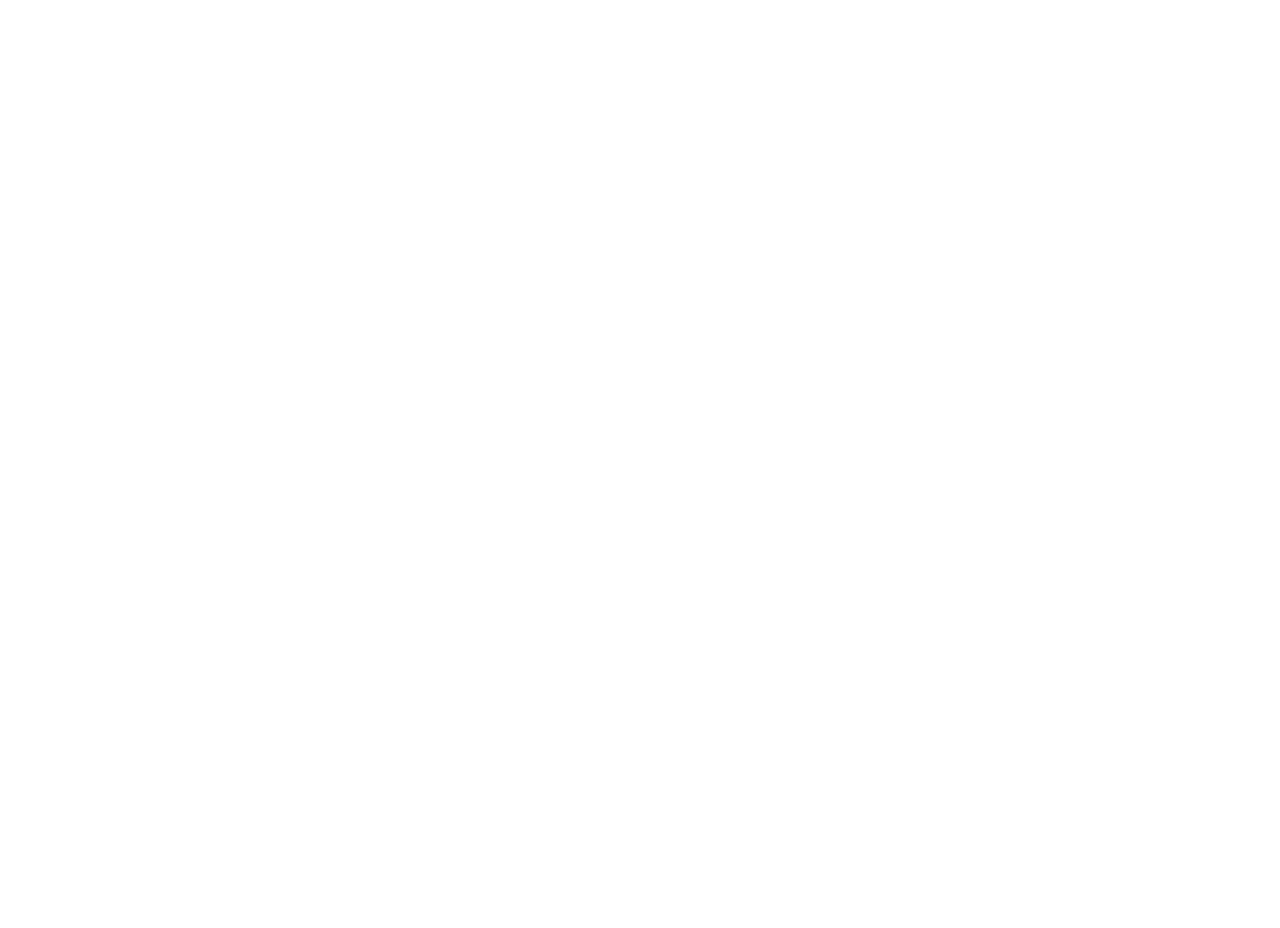
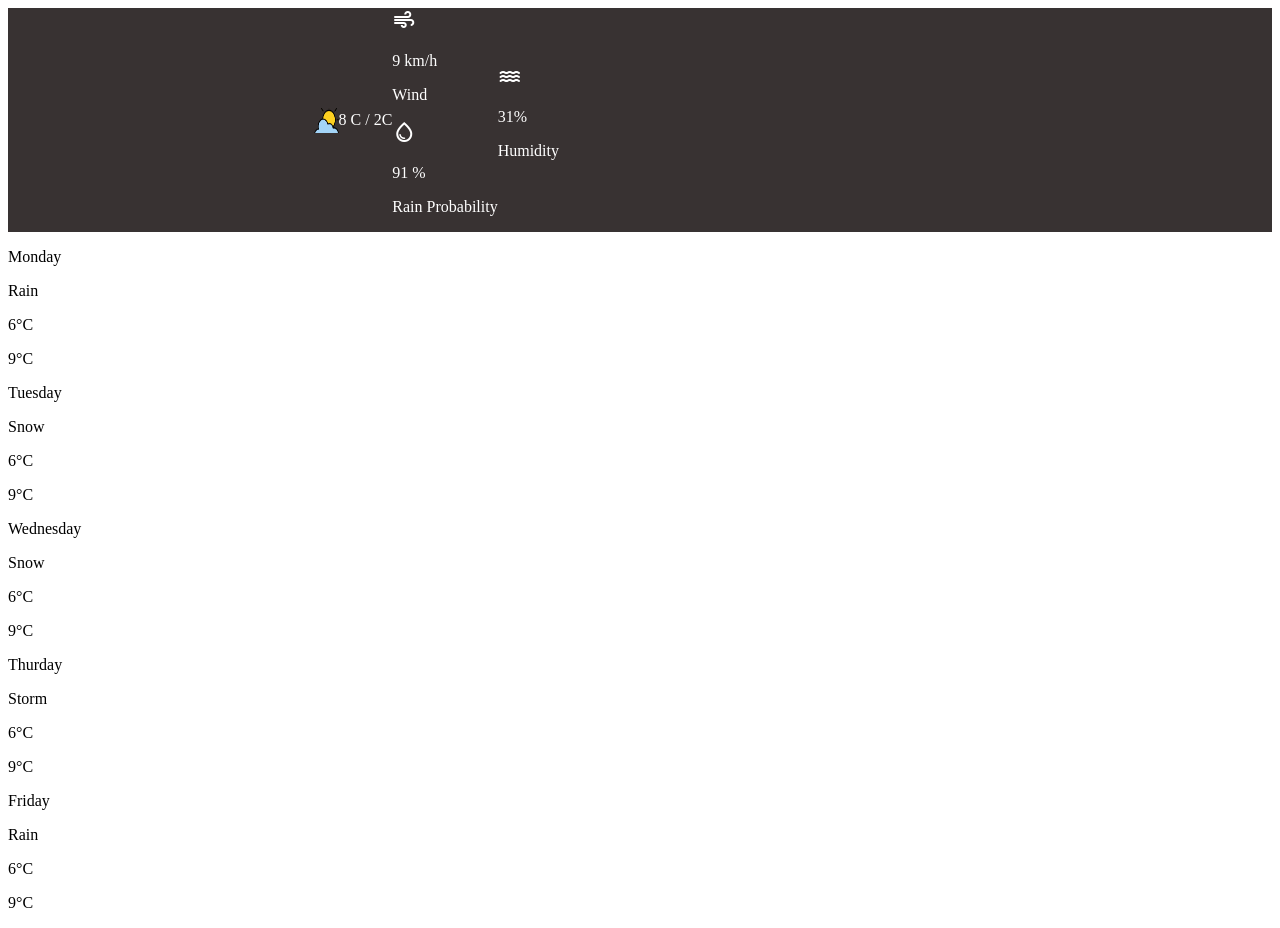
Before and after one commit to HFZ101/weatherApp, a plain HTML site: page index.html in a window 1280 px wide. Before the commit the page ends 800 px from the top, so only its background shows below. Drawn offline with nearby package versions, Linux system fonts and the light colour scheme.

Commit message:
add styles

```diff
--- a/index.html
+++ b/index.html
@@ -3,9 +3,79 @@
 <head>
     <meta charset="UTF-8">
     <meta name="viewport" content="width=device-width, initial-scale=1.0">
-    <title>Document</title>
+    <title>Weather app</title>
+
+    <link rel="stylesheet" href="style.css">
+
+    <link rel="stylesheet" href="https://fonts.googleapis.com/css2?family=Material+Symbols+Outlined:opsz,wght,FILL,GRAD@24,400,0,0" />
+    <link rel="stylesheet" href="https://fonts.googleapis.com/css2?family=Material+Symbols+Outlined:opsz,wght,FILL,GRAD@24,400,0,0" />
+    <link rel="stylesheet" href="https://fonts.googleapis.com/css2?family=Material+Symbols+Outlined:opsz,wght,FILL,GRAD@24,400,0,0" />
 </head>
 <body>
+    <div id="main-container">
+        <!-- current weather -->
+        <div id="current-weather"></div>
+        <hi id="Bristol"></hi>
+        <h2 id="Now"></h2>
+        <img src="cloud1.png" alt="weather icon">
+        <p>8 C / 2C</p>
+        <div id = "current-info">
+            <div class="info">
+                <div><span class="material-symbols-outlined">air</span></div>
+                <p>9 km/h</p>
+                <p>Wind</p>
+            </div>
+            <div class="info">
+                <div><span class="material-symbols-outlined">water_drop</span></div>
+                <p>91 %</p>
+                <p>Rain Probability</p>
+            </div>
+        </div>
+        <div class="info">
+            <div><span class="material-symbols-outlined">water</span></div>
+            <p>31%</p>
+            <p>Humidity</p>
+        </div>
 
+
+    </div>
+
+    <div id="forecast">
+        <div class="forcast-info">
+            <p class="day">Monday</p>
+            <div></div>
+            <p>Rain</p>
+            <p>6&deg;C</p>
+            <p>9&deg;C</p>
+        </div>
+        <div class="forcast-info">
+            <p class="day">Tuesday</p>
+            <div></div>
+            <p>Snow</p>
+            <p>6&deg;C</p>
+            <p>9&deg;C</p>
+        </div>
+        <div class="forcast-info">
+            <p class="day">Wednesday</p>
+            <div></div>
+            <p>Snow</p>
+            <p>6&deg;C</p>
+            <p>9&deg;C</p>
+        </div>
+        <div class="forcast-info">
+            <p class="day">Thurday</p>
+            <div></div>
+            <p>Storm</p>
+            <p>6&deg;C</p>
+            <p>9&deg;C</p>
+        </div>
+        <div class="forcast-info">
+            <p class="day">Friday</p>
+            <div></div>
+            <p>Rain</p>
+            <p>6&deg;C</p>
+            <p>9&deg;C</p>
+        </div>
+    </div>
 </body>
 </html>
--- /dev/null
+++ b/style.css
@@ -0,0 +1,30 @@
+.text-center{
+
+}
+
+#main-container{
+    width: 100%;
+    display: flex;
+    flex-direction: row;
+    align-items: center;
+    background-color: rgb(56, 50, 50);
+    color: white;
+}
+
+#current-weather{
+    flex:0.3;
+    display: flex;
+    flex-direction: column;
+    align-items: center;
+    background-color: violet;
+}
+
+img{
+    width: 25px;
+    height: 25px;
+    text-align: center;
+}
+
+#current-info
+
+#forecast{}
```
Also changed, not shown: cloud1.png (added).
